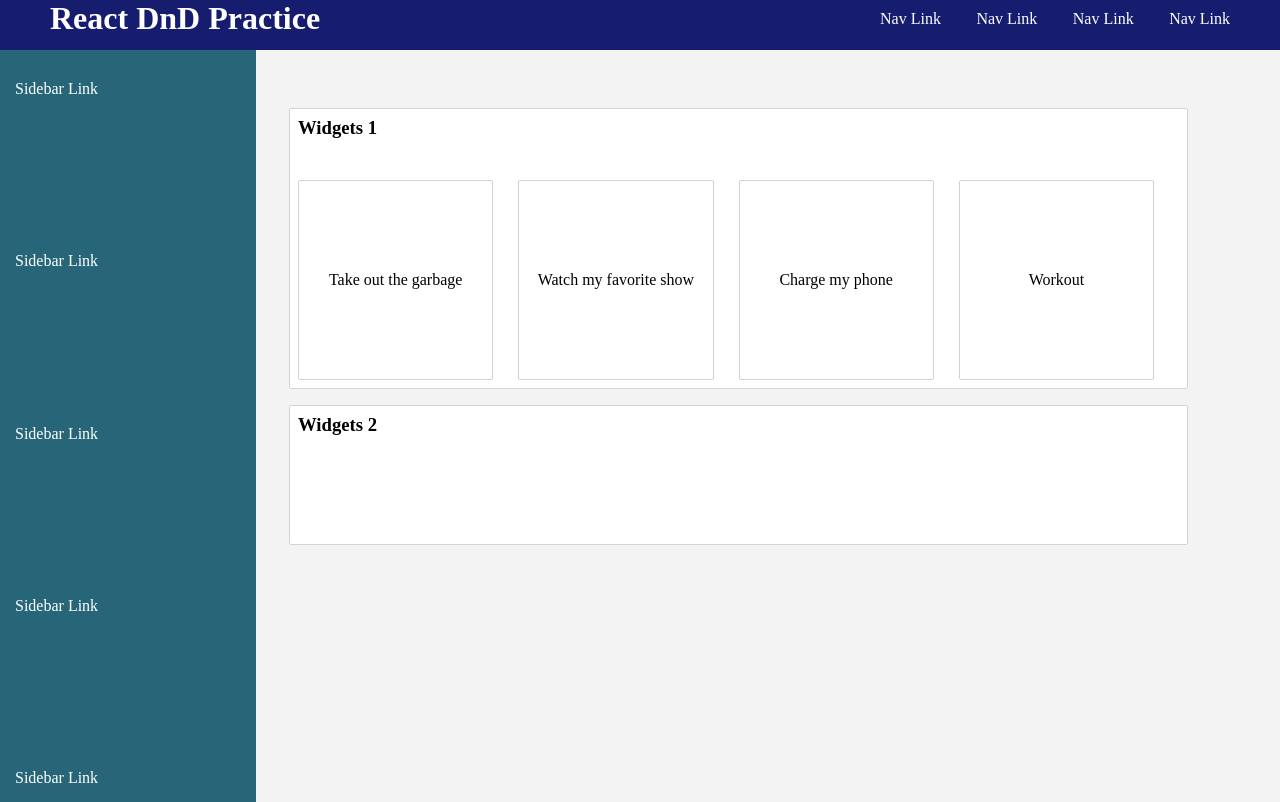
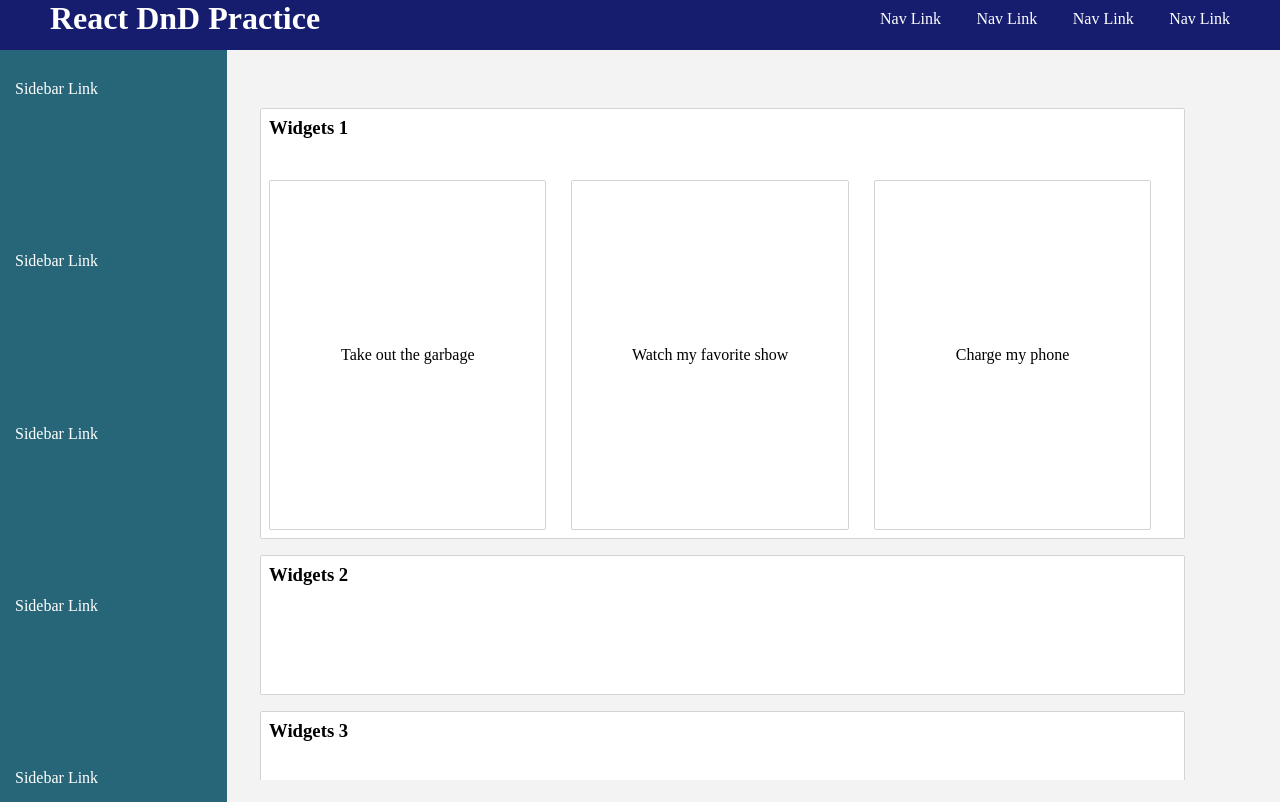
Before and after one commit to lslozano/React-DnD-Practice, a React (Create React App) app: page / in a window 1280 px wide. Built offline with nearby package versions, Linux system fonts and the light colour scheme.

Commit message:
Add functionality resembling widgets

```diff
--- a/src/components/Main.js
+++ b/src/components/Main.js
@@ -32,13 +32,13 @@ const Main = () => {
       initialWidgetState.columns[destination.droppableId];
 
     if (sourceColumn === destinationColumn) {
-      const newTaskIds = Array.from(sourceColumn.taskIds);
+      const newTaskIds = Array.from(sourceColumn.widgetIds);
       newTaskIds.splice(source.index, 1);
       newTaskIds.splice(destination.index, 0, draggableId);
 
       const newColumn = {
         ...sourceColumn,
-        taskIds: newTaskIds,
+        widgetIds: newTaskIds,
       };
 
       const newState = {
@@ -54,18 +54,18 @@ const Main = () => {
       return;
     }
 
-    const startTaskIds = Array.from(sourceColumn.taskIds);
+    const startTaskIds = Array.from(sourceColumn.widgetIds);
     startTaskIds.splice(source.index, 1);
     const newStart = {
       ...sourceColumn,
-      taskIds: startTaskIds,
+      widgetIds: startTaskIds,
     };
 
-    const finishTaskIds = Array.from(destinationColumn.taskIds);
+    const finishTaskIds = Array.from(destinationColumn.widgetIds);
     finishTaskIds.splice(destination.index, 0, draggableId);
     const newFinish = {
       ...destinationColumn,
-      taskIds: finishTaskIds,
+      widgetIds: finishTaskIds,
     };
 
     const newState = {
@@ -85,15 +85,15 @@ const Main = () => {
     <MainContainer>
       <Sidebar />
       <div className="widgets__container">
-        <DragDropContext onDragEnd={onDragEnd}>
+        <DragDropContext onDragEnd={onDragEnd} direction="horizontal">
           <WidgetsColumns>
             {initialWidgetState.columnOrder.map((columnId) => {
               const column = initialWidgetState.columns[columnId];
-              const tasks = column.taskIds.map(
-                (taskId) => initialWidgetState.tasks[taskId]
+              const widgets = column.widgetIds.map(
+                (widgetId) => initialWidgetState.widgets[widgetId]
               );
 
-              return <WidgetColumn key={column.id} columns={column} tasks={tasks} />;
+              return <WidgetColumn key={column.id} columns={column} widgets={widgets} />;
             })}
           </WidgetsColumns>
         </DragDropContext>
--- a/src/components/WidgetColumn.js
+++ b/src/components/WidgetColumn.js
@@ -9,7 +9,7 @@ import {
 } from "../style/components/WidgetColumn.styled";
 import Task from "./Task";
 
-const WidgetColumn = ({ columns, tasks }) => {
+const WidgetColumn = ({ columns, widgets }) => {
   return (
     <WidgetColumnContainer>
       <WidgetTitleContainer>{columns.title}</WidgetTitleContainer>
@@ -19,8 +19,8 @@ const WidgetColumn = ({ columns, tasks }) => {
             ref={provided.innerRef}
             {...provided.droppableProps}
           >
-            {tasks.map((task, index) => (
-              <Task key={task.id} task={task} index={index} />
+            {widgets.map((widget, index) => (
+              <Task key={widget.id} task={widget} index={index} />
             ))}
             {provided.placeholder}
           </WidgetListContainer>
--- a/src/initial-data.js
+++ b/src/initial-data.js
@@ -1,28 +1,33 @@
-const initialData = {
-  tasks: {
-    "task-1": { id: "task-1", content: "Take out the garbage" },
-    "task-2": { id: "task-2", content: "Watch my favorite show" },
-    "task-3": { id: "task-3", content: "Charge my phone" },
-    "task-4": { id: "task-4", content: "Workout" },
+const initialWidgetData = {
+  widgets: {
+    "widget-1": { id: "widget-1", content: "Take out the garbage" },
+    "widget-2": { id: "widget-2", content: "Watch my favorite show" },
+    "widget-3": { id: "widget-3", content: "Charge my phone" }
+    // "task-4": { id: "task-4", content: "Workout" },
   },
   columns: {
     "column-1": {
       id: "column-1",
       title: "Widgets 1",
-      taskIds: ["task-1", "task-2", "task-3", "task-4"],
+      widgetIds: ["widget-1", "widget-2", "widget-3"],
     },
     "column-2": {
       id: "column-2",
       title: "Widgets 2",
-      taskIds: [],
+      widgetIds: [],
     },
-    // "column-3": {
-    //   id: "column-3",
-    //   title: "Widgets 3",
-    //   taskIds: [],
-    // },
+    "column-3": {
+      id: "column-3",
+      title: "Widgets 3",
+      widgetIds: [],
+    },
+    "column-4": {
+      id: "column-4",
+      title: "Widgets 4",
+      widgetIds: [],
+    },
   },
-  columnOrder: ["column-1", "column-2"],
+  columnOrder: ["column-1", "column-2", "column-3", "column-4"],
 };
 
-export default initialData;
+export default initialWidgetData;
--- a/src/style/components/Main.styled.js
+++ b/src/style/components/Main.styled.js
@@ -6,7 +6,8 @@ const MainContainer = styled.div`
 
   .widgets__container {
     padding: 50px 0 0 25px;
-    width: 80%;
+    height: 730px;
+    overflow: scroll;
   }
 `;
 
--- a/src/style/components/Task.styled.js
+++ b/src/style/components/Task.styled.js
@@ -6,8 +6,8 @@ const TaskContainer = styled.div`
   border-radius: 2px;
   padding: 8px;
   margin: 25px 25px 0 0;
-  width: 200px;
-  height: 200px;
+  width: 350px;
+  height: 350px;
 
   display: flex;
   justify-content: center;
```
